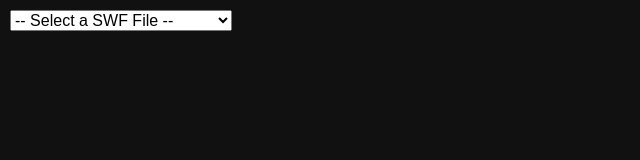
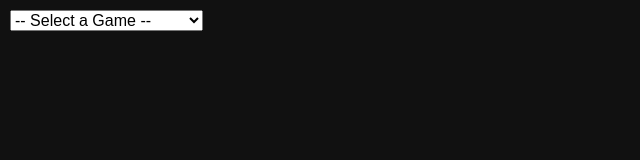
Before and after one commit to cosmas63333/Flashers, a plain HTML site: page index.html in a window 1280 px wide. Shown: the whole page, without its empty margins (0-640 px from the left). Drawn offline with Linux system fonts and the light colour scheme.

Commit message:
Update index.html

```diff
--- a/index.html
+++ b/index.html
@@ -33,7 +33,7 @@
 </head>
 <body>
   <select id="fileSelector">
-    <option value="">-- Select a SWF File --</option>
+    <option value="">-- Select a Game --</option>
   </select>
   <div id="playerContainer"></div>
   <script>
@@ -45,7 +45,7 @@
       files.forEach(file => {
         const option = document.createElement('option');
         option.value = `swfs/${file}`;
-        option.textContent = file;
+        option.textContent = file.replace(/\.swf$/i, '');
         selector.appendChild(option);
       });
       selector.addEventListener('change', () => {
```
